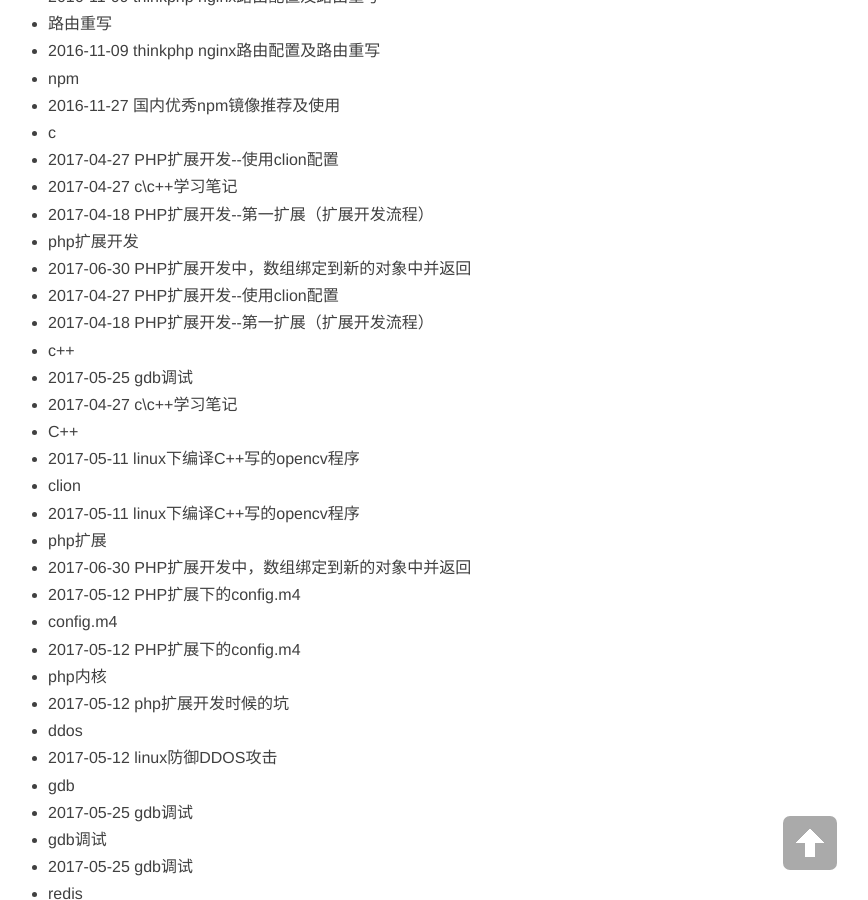
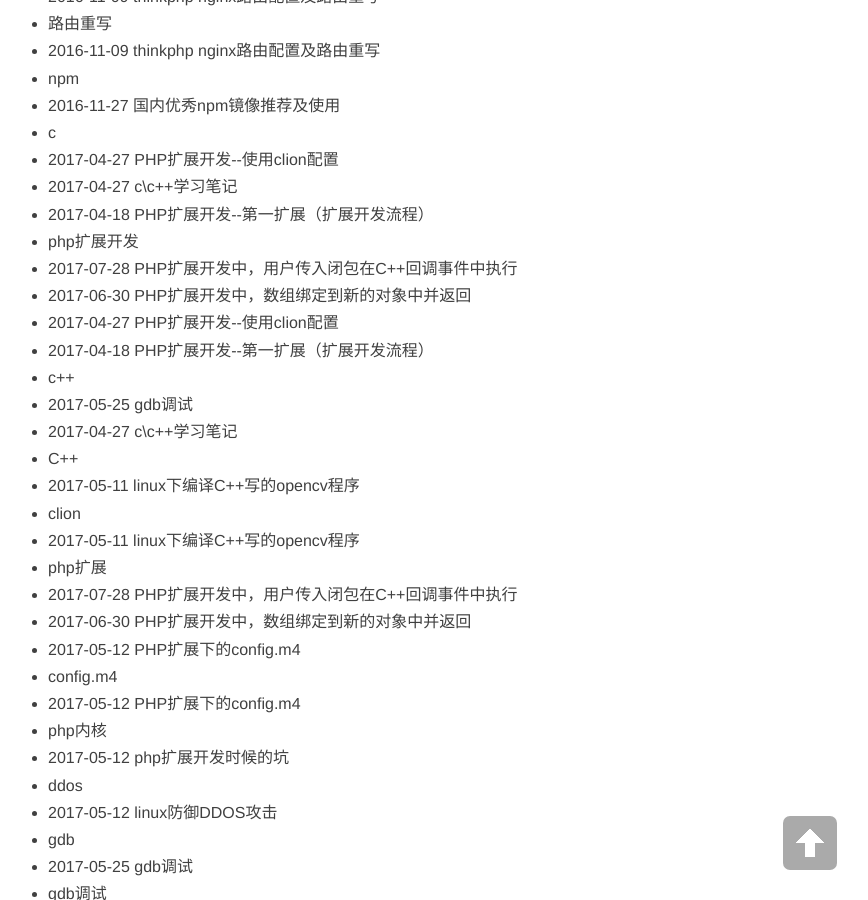
Before and after one commit to hihozhou/hihoZhou.github.io, a Jekyll site: the page built from tags.md, in a window 1280 px wide and 900 px high, scrolled down 3717 px. Shown: the whole window, without its empty margins (257-1125 px from the left). Built offline with Jekyll 4.4.1, drawn with Linux system fonts in a browser that asks for light colours; nearby versions of some CDN libraries; library files that are not in the unit come from our copies; Markdown is read by kramdown in place of the engine named in the settings; some of the changed lines change nothing that is shown.

Commit message:
PHP扩展用户传入闭包在C++回调事件中执行

````diff
--- a/_posts/2017-05-25-php-opencv-dev-debug-log.md
+++ b/_posts/2017-05-25-php-opencv-dev-debug-log.md
@@ -24,6 +24,13 @@
 
 ## php对象属性自动绑定c++对象属性
 
+## PHP扩展debug和非debug模式切换
+
+## PHP扩展对象绑定数组属性
+
+## PHP扩展用户传入闭包在C++回调事件中执行
+[PHP扩展下的用户传入闭包在C++回调事件中执行](/blog/2017/07/28/php-extension-dev-closure-in-c-callback.html)
+
 —End—
 
 
--- /dev/null
+++ b/_posts/2017-07-28-php-extension-dev-closure-in-c-callback.md
@@ -0,0 +1,113 @@
+---
+layout: post
+title: PHP扩展开发中，用户传入闭包在C++回调事件中执行
+date: 2017-07-28
+categories: blog
+tags: [php扩展,php扩展开发]
+description: PHP扩展开发中，用户传入闭包在C++回调事件中执行
+
+---
+
+## 需求
+
+在开PHPOpenCV扩展，在写php的`createTrackbar`方法的时候，需要实现用户传入的一个闭包，而闭包在C++`createTrackbar`滑动事件时候调用
+
+结果如下：
+
+```php
+createTrackbar('trackBarName',"winName",100,200,function($num){
+    //$num为滑动条选中值
+});
+```
+
+
+## 实现
+
+首先要获取用户传入闭包
+
+```c++
+char *trackbarname, *winname;
+    long value, count, trackbarname_len,winname_len;
+    zval retval;
+
+    zend_fcall_info fci;
+    zend_fcall_info_cache fci_cache;
+    if (zend_parse_parameters(ZEND_NUM_ARGS(), "ssll|f",
+                              &trackbarname, &trackbarname_len,
+                              &winname,&winname_len,
+                              &value,&count,
+                              &fci, &fci_cache) == FAILURE) {
+        return;
+    }
+```
+
+用户传入的闭包保存在`fci`和`fci_cache`变量当中
+
+
+c++ 版的`createTrackbar`最后可以值可以传入自己的值，从而在回调当中带入
+
+所以我们要新建一个struct把fci和fci_cache包在一起
+
+```php
+struct opencv_fcall_info_cb{
+    zend_fcall_info *fci;
+    zend_fcall_info_cache *fci_cache;
+};
+```
+
+结构体定义好了，我们需要定义他的生成方法，因为C++直接用"="复制，`fci`和`fci_cache`变量是方法中的局部变量，如果离开了方法就会释放，
+我们要为传入的值创建内存，并且拷贝必要的信息（包括一些指针的值）
+
+```c++
+opencv_fcall_info_cb * opencv_fcall_info_cb_create(zend_fcall_info *fci_ptr, zend_fcall_info_cache *fci_cache_ptr) {
+    opencv_fcall_info_cb *cb = new opencv_fcall_info_cb;
+    cb->fci = new zend_fcall_info;
+    cb->fci_cache = new zend_fcall_info_cache;
+
+    memcpy(cb->fci, fci_ptr, sizeof(zend_fcall_info));
+    memcpy(cb->fci_cache, fci_cache_ptr, sizeof(zend_fcall_info_cache));
+    Z_TRY_ADDREF(cb->fci->function_name);
+    cb->fci->param_count = 0;
+    cb->fci->no_separation = 1;
+    cb->fci->retval = NULL;
+
+    return cb;
+}
+
+```
+
+最后在方法中调用
+
+```c++
+opencv_fcall_info_cb *cb = opencv_fcall_info_cb_create(&fci, &fci_cache);
+createTrackbar(trackbarname, winname, trackbar_value_ptr, (int)count,opencv_create_trackbar_callback,cb);
+```
+
+最后是`opencv_create_trackbar_callback`方法
+
+```c++
+void opencv_create_trackbar_callback(int pos, void* userdata){
+    opencv_fcall_info_cb *fci_s=(opencv_fcall_info_cb*)userdata;
+
+    zval retval;
+    zval args[1];
+    ZVAL_LONG(&args[0], (long)pos);//将滑动条滑动的值传入到闭包参数中
+    fci_s->fci->param_count = 1;
+    fci_s->fci->params = args;
+    fci_s->fci->retval = &retval;
+
+    zend_call_function(fci_s->fci, fci_s->fci_cache);
+    zval_ptr_dtor(&args[0]);
+}
+```
+
+—End—
+
+
+## 迭代
+
+* 2017年07月28日 10：41 初稿
+
+## 参考
+
+- [php-ion](https://github.com/php-ion/php-ion/blob/982f24bcc7b880488e392e45448247314a16ade6/src/ion/ion_callback.c)
````
